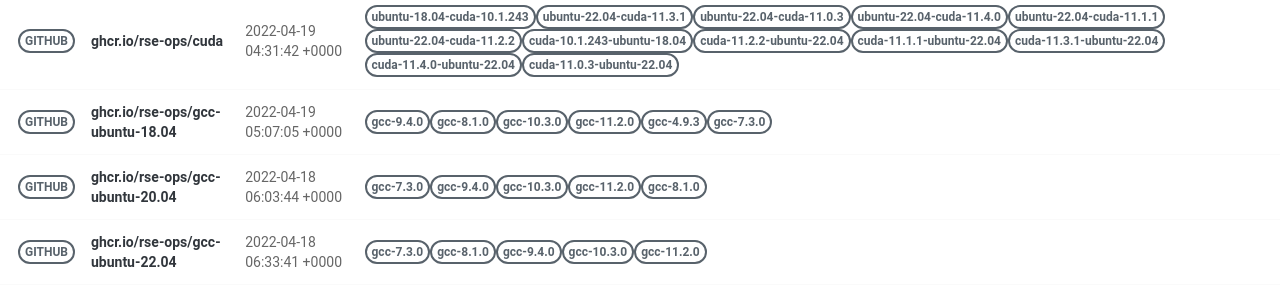
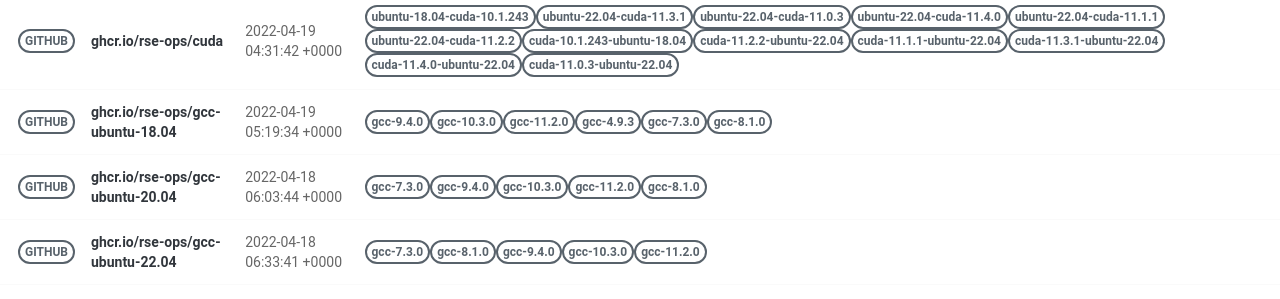
Before and after one commit to rse-ops/docker-images, a Jekyll site: the page built from pages/index.md, in a window 1280 px wide. Shown: the part 502-801 px from the top of the page. Built offline with Jekyll 4.4.1, drawn with Linux system fonts in a browser that asks for light colours; nearby versions of some CDN libraries.

Commit message:
Automated push to update library 2022-04-19

```diff
--- a/_library/ghcr.io-rse-ops-gcc-ubuntu-18.04.md
+++ b/_library/ghcr.io-rse-ops-gcc-ubuntu-18.04.md
@@ -1,7 +1,7 @@
 ---
 layout: container
 name: ghcr.io/rse-ops/gcc-ubuntu-18.04
-updated_at: 2022-04-19 05:07:05.663208
+updated_at: 2022-04-19 05:19:34.899505
 
 
 container_url: https://github.com/orgs/rse-ops/packages/container/package/gcc-ubuntu-18.04
```
Also changed, not shown: other parts of _library/ghcr.io-rse-ops-gcc-ubuntu-18.04.md (+3 -3 lines).
